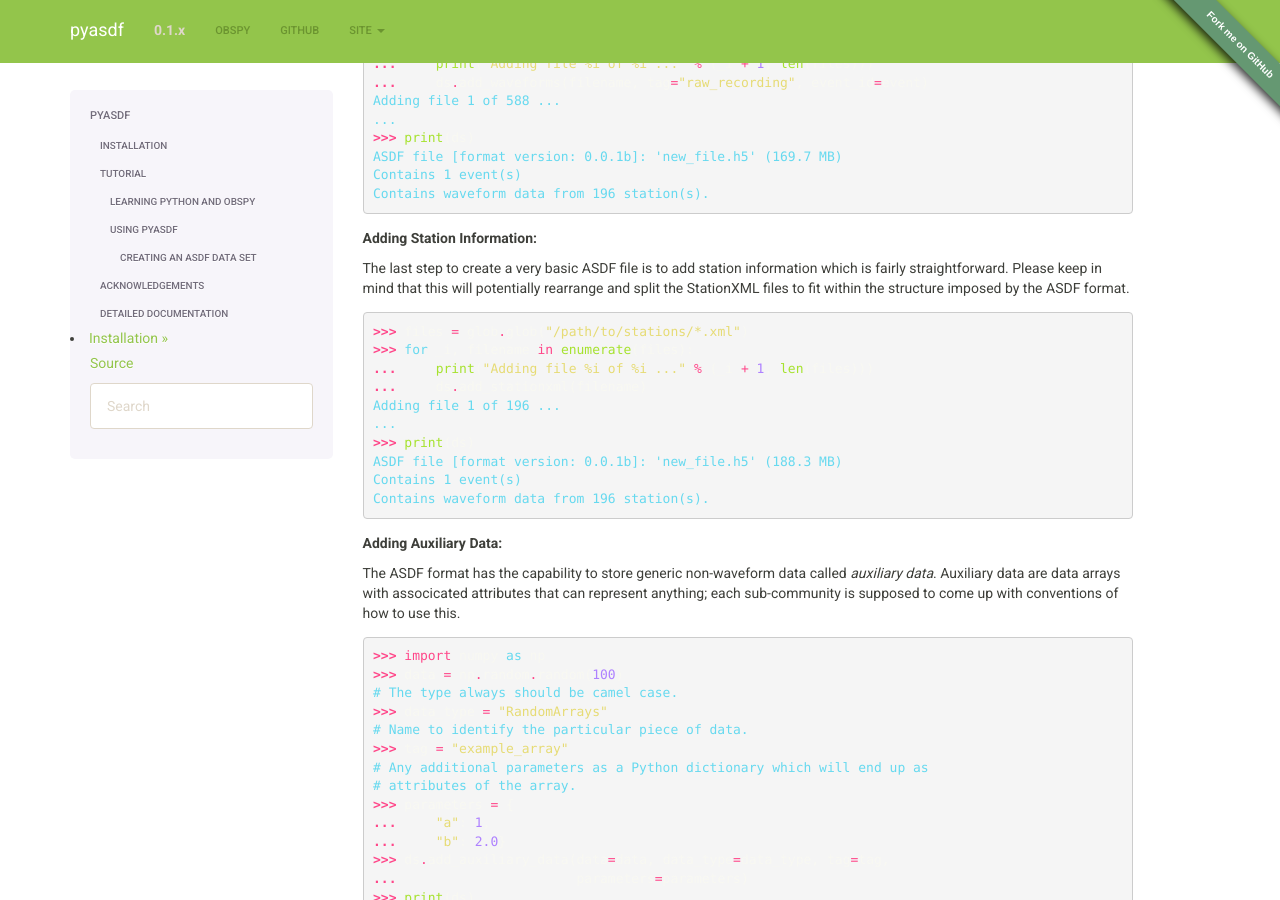
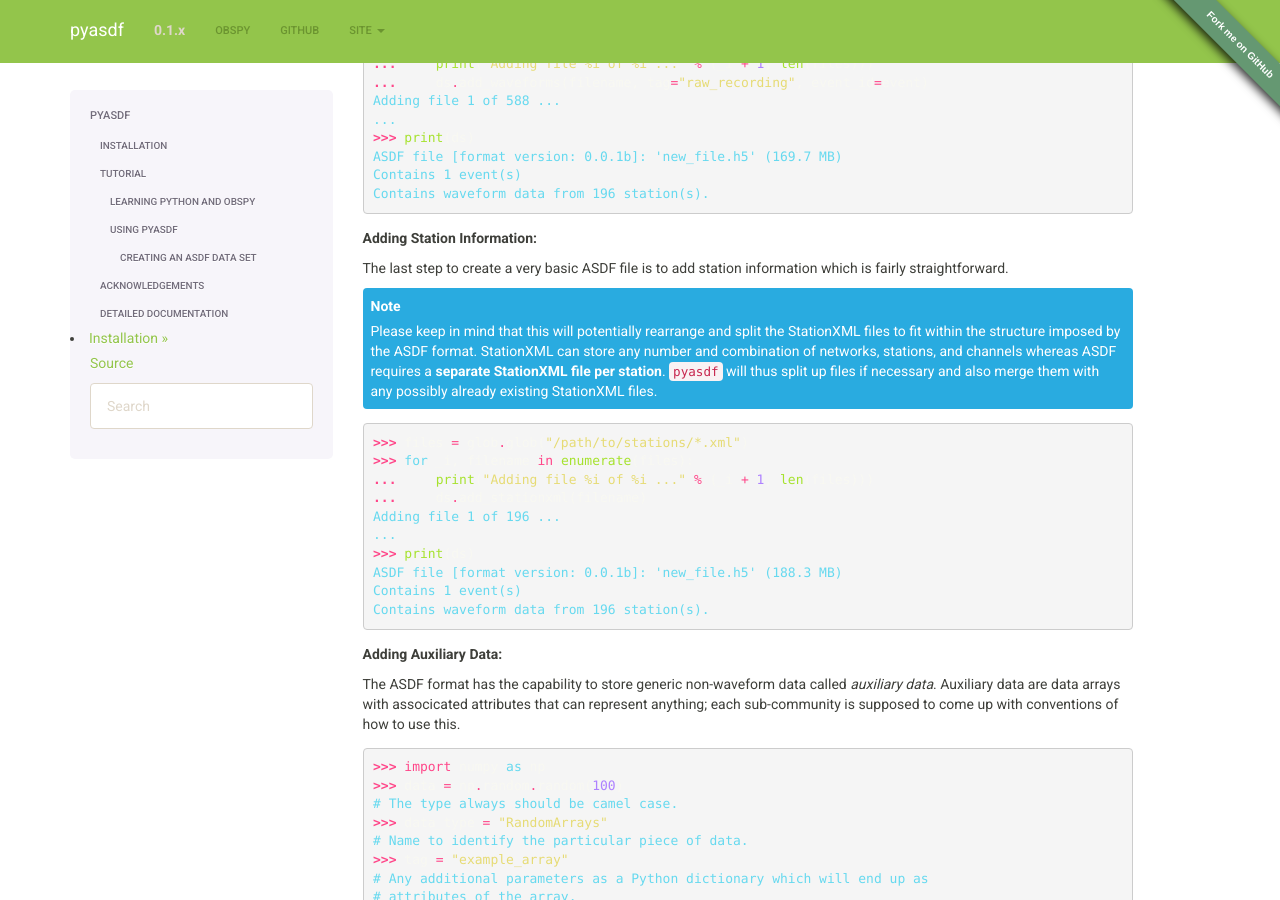
Before and after one commit to SeismicData/pyasdf, a Sphinx documentation site: the page built from doc/index.rst, in a window 1280 px wide and 900 px high, scrolled down 2080 px. Built offline with Sphinx 7.4.7, drawn with Linux system fonts in a browser that asks for light colours.

Commit message:
Clarify what happens to StationXML files.

```diff
--- a/doc/index.rst
+++ b/doc/index.rst
@@ -162,9 +162,18 @@ amounts of data. There are a couple of subtleties to keep in mind here:
 **Adding Station Information:**
 
 The last step to create a very basic ASDF file is to add station information
-which is fairly straightforward. Please keep in mind that this will
-potentially rearrange and split the StationXML files to fit within the
-structure imposed by the ASDF format.
+which is fairly straightforward.
+
+
+.. note::
+
+    Please keep in mind that this will potentially rearrange and split the
+    StationXML files to fit within the structure imposed by the ASDF format.
+    StationXML can store any number and combination of networks, stations,
+    and channels whereas ASDF requires a **separate StationXML file per
+    station**. ``pyasdf`` will thus split up files if necessary and also
+    merge them with any possibly already existing StationXML files.
+
 
 .. code-block:: python
 
```
